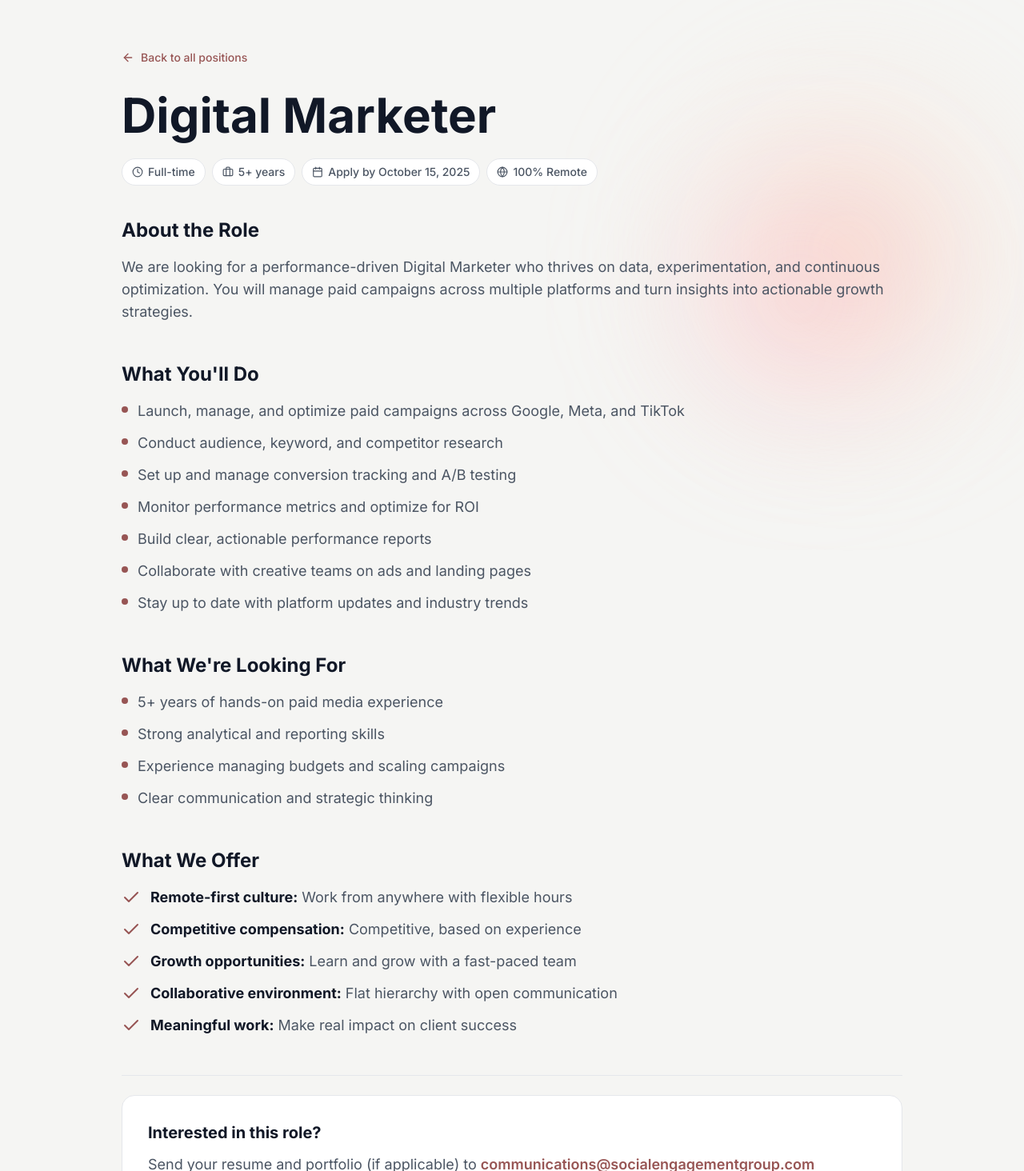
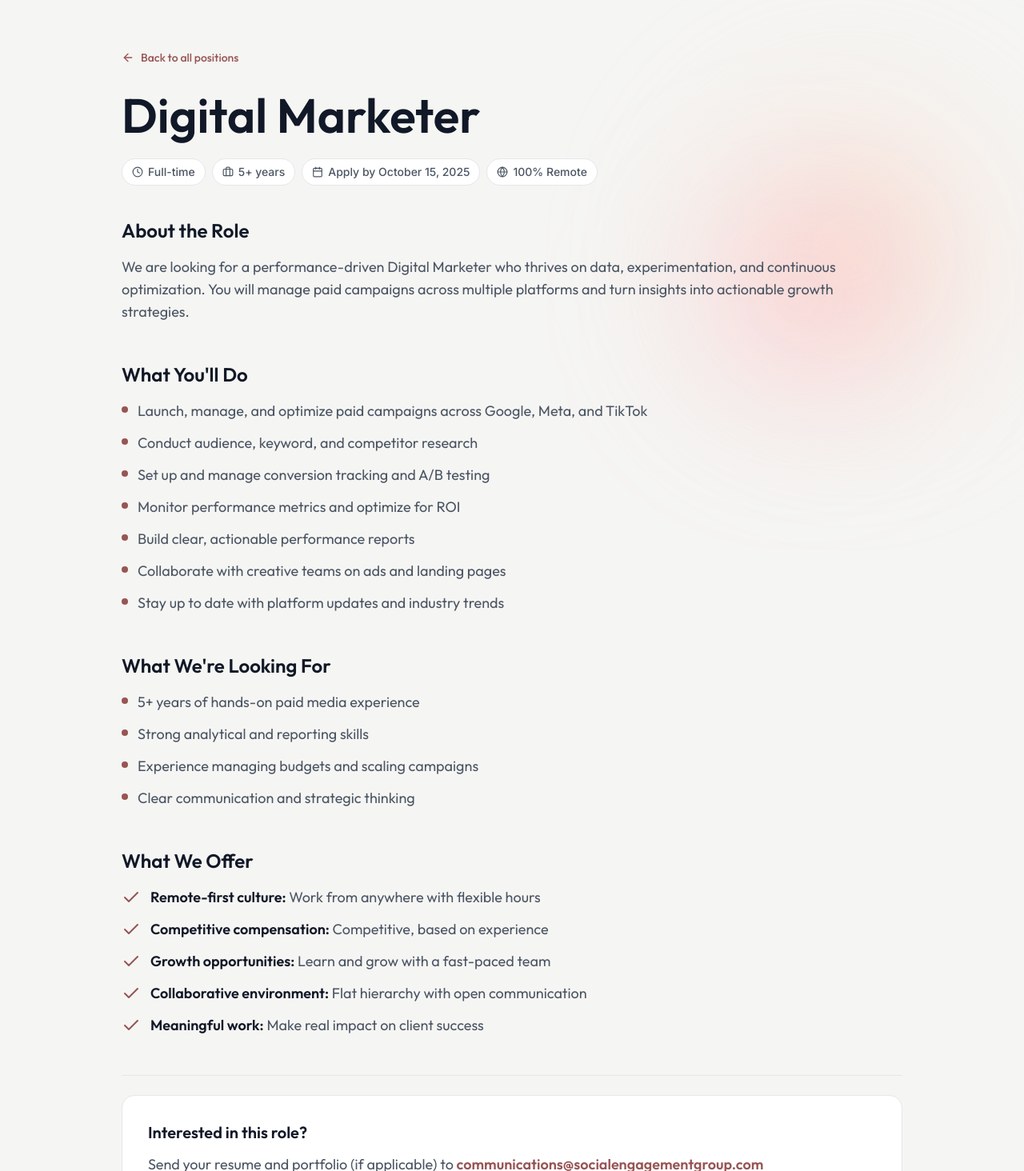
Before and after one commit to SocialEngagementGroup/marketing, a React (Vite) app: page /careers/digital-marketer in a window 1280 px wide. Shown: the part 66-1530 px from the top of the page at 80% size. Built offline with nearby package versions, Linux system fonts and the light colour scheme; a web font is replaced by a local one.

Commit message:
fonts updated in Career page

```diff
--- a/src/components/Careers/CareersHero/index.tsx
+++ b/src/components/Careers/CareersHero/index.tsx
@@ -22,12 +22,12 @@ const CareersHero: React.FC = () => {
           </div>
 
           {/* Headline - responsive font sizes */}
-          <h1 className="font-sans text-4xl sm:text-5xl md:text-6xl lg:text-[64px] font-bold text-gray-900 leading-[1.1] tracking-tight mb-5 sm:mb-6">
+          <h1 className="font-outfit text-4xl sm:text-5xl md:text-6xl lg:text-[64px] font-bold text-gray-900 leading-[1.1] tracking-tight mb-5 sm:mb-6">
             Be part of our mission
           </h1>
 
           {/* Subtext - larger for readability */}
-          <p className="font-sans text-base sm:text-lg md:text-xl text-gray-600 leading-relaxed max-w-xl">
+          <p className="font-outfit text-base sm:text-lg md:text-xl text-gray-600 leading-relaxed max-w-xl">
             We're looking for passionate people to join us on our mission. We value
             flat hierarchies, clear communication, and full ownership and responsibility.
           </p>
--- a/src/components/Careers/JobCard/index.tsx
+++ b/src/components/Careers/JobCard/index.tsx
@@ -24,7 +24,7 @@ const JobCard: React.FC<JobCardProps> = ({ job }) => {
             to={`/careers/${job.slug}`}
             className="block flex-1 min-w-0"
           >
-            <h3 className="font-sans text-lg sm:text-xl md:text-2xl font-bold text-brand-brick hover:text-gray-900 transition-colors duration-200 leading-snug">
+            <h3 className="font-outfit text-lg sm:text-xl md:text-2xl font-bold text-brand-brick hover:text-gray-900 transition-colors duration-200 leading-snug">
               {job.title}
             </h3>
           </Link>
@@ -40,7 +40,7 @@ const JobCard: React.FC<JobCardProps> = ({ job }) => {
         </div>
 
         {/* Summary - larger text */}
-        <p className="font-sans text-gray-500 text-sm sm:text-base leading-relaxed">
+        <p className="font-outfit text-gray-500 text-sm sm:text-base leading-relaxed">
           {job.summary}
         </p>
 
--- a/src/components/Careers/JobList/index.tsx
+++ b/src/components/Careers/JobList/index.tsx
@@ -15,10 +15,10 @@ const JobList: React.FC<JobListProps> = ({ jobs }) => {
   if (jobs.length === 0) {
     return (
       <div className="text-center py-16">
-        <p className="font-sans text-lg text-brand-black/50">
+        <p className="font-outfit text-lg text-brand-black/50">
           No positions available in this category at the moment.
         </p>
-        <p className="font-sans text-sm text-brand-black/40 mt-2">
+        <p className="font-outfit text-sm text-brand-black/40 mt-2">
           Check back soon or browse other categories.
         </p>
       </div>
--- a/src/pages/CareersPage.tsx
+++ b/src/pages/CareersPage.tsx
@@ -78,10 +78,10 @@ const CareersPage: React.FC = () => {
                     <path strokeLinecap="round" strokeLinejoin="round" strokeWidth={1.5} d="M21 13.255A23.931 23.931 0 0112 15c-3.183 0-6.22-.62-9-1.745M16 6V4a2 2 0 00-2-2h-4a2 2 0 00-2 2v2m4 6h.01M5 20h14a2 2 0 002-2V8a2 2 0 00-2-2H5a2 2 0 00-2 2v10a2 2 0 002 2z" />
                   </svg>
                 </div>
-                <h3 className="font-sans text-2xl font-bold text-gray-900 mb-3">
+                <h3 className="font-outfit text-2xl font-bold text-gray-900 mb-3">
                   No open positions
                 </h3>
-                <p className="font-sans text-lg text-gray-500 max-w-md mx-auto">
+                <p className="font-outfit text-lg text-gray-500 max-w-md mx-auto">
                   We don't have any open positions at the moment, but check back soon for new opportunities!
                 </p>
               </div>
--- a/src/pages/JobDetailPage.tsx
+++ b/src/pages/JobDetailPage.tsx
@@ -51,14 +51,14 @@ const JobDetailPage: React.FC = () => {
             className="inline-flex items-center gap-2 text-brand-brick hover:text-gray-900 transition-colors mb-6 sm:mb-8 group"
           >
             <ArrowLeft className="w-4 h-4 transition-transform group-hover:-translate-x-1" />
-            <span className="font-sans text-sm font-medium">Back to all positions</span>
+            <span className="font-outfit text-sm font-medium">Back to all positions</span>
           </Link>
 
           {job ? (
             <div>
               {/* Job Header */}
               <div className="mb-8 sm:mb-10">
-                <h1 className="font-sans text-3xl sm:text-4xl md:text-5xl lg:text-6xl font-bold text-gray-900 leading-tight mb-5 sm:mb-6">
+                <h1 className="font-outfit text-3xl sm:text-4xl md:text-5xl lg:text-6xl font-bold text-gray-900 leading-tight mb-5 sm:mb-6">
                   {job.title}
                 </h1>
 
@@ -87,24 +87,24 @@ const JobDetailPage: React.FC = () => {
               <div className="space-y-10 sm:space-y-12">
                 {/* About the Role */}
                 <section>
-                  <h2 className="font-sans text-xl sm:text-2xl font-bold text-gray-900 mb-4">
+                  <h2 className="font-outfit text-xl sm:text-2xl font-bold text-gray-900 mb-4">
                     About the Role
                   </h2>
-                  <p className="font-sans text-base sm:text-lg text-gray-600 leading-relaxed">
+                  <p className="font-outfit text-base sm:text-lg text-gray-600 leading-relaxed">
                     {job.aboutRole}
                   </p>
                 </section>
 
                 {/* What You'll Do */}
                 <section>
-                  <h2 className="font-sans text-xl sm:text-2xl font-bold text-gray-900 mb-4">
+                  <h2 className="font-outfit text-xl sm:text-2xl font-bold text-gray-900 mb-4">
                     What You'll Do
                   </h2>
                   <ul className="space-y-3">
                     {job.responsibilities.map((item, index) => (
                       <li key={index} className="flex items-start gap-3">
                         <span className="flex-shrink-0 w-2 h-2 mt-2 rounded-full bg-brand-brick" />
-                        <span className="font-sans text-base sm:text-lg text-gray-600">{item}</span>
+                        <span className="font-outfit text-base sm:text-lg text-gray-600">{item}</span>
                       </li>
                     ))}
                   </ul>
@@ -112,14 +112,14 @@ const JobDetailPage: React.FC = () => {
 
                 {/* What We're Looking For */}
                 <section>
-                  <h2 className="font-sans text-xl sm:text-2xl font-bold text-gray-900 mb-4">
+                  <h2 className="font-outfit text-xl sm:text-2xl font-bold text-gray-900 mb-4">
                     What We're Looking For
                   </h2>
                   <ul className="space-y-3">
                     {job.requirements.map((item, index) => (
                       <li key={index} className="flex items-start gap-3">
                         <span className="flex-shrink-0 w-2 h-2 mt-2 rounded-full bg-brand-brick" />
-                        <span className="font-sans text-base sm:text-lg text-gray-600">{item}</span>
+                        <span className="font-outfit text-base sm:text-lg text-gray-600">{item}</span>
                       </li>
                     ))}
                   </ul>
@@ -127,37 +127,37 @@ const JobDetailPage: React.FC = () => {
 
                 {/* What We Offer */}
                 <section>
-                  <h2 className="font-sans text-xl sm:text-2xl font-bold text-gray-900 mb-4">
+                  <h2 className="font-outfit text-xl sm:text-2xl font-bold text-gray-900 mb-4">
                     What We Offer
                   </h2>
                   <ul className="space-y-3">
                     <li className="flex items-start gap-3">
                       <Check className="flex-shrink-0 w-5 h-5 sm:w-6 sm:h-6 text-brand-brick mt-0.5" />
-                      <span className="font-sans text-base sm:text-lg text-gray-600">
+                      <span className="font-outfit text-base sm:text-lg text-gray-600">
                         <strong className="text-gray-900">Remote-first culture:</strong> Work from anywhere with flexible hours
                       </span>
                     </li>
                     <li className="flex items-start gap-3">
                       <Check className="flex-shrink-0 w-5 h-5 sm:w-6 sm:h-6 text-brand-brick mt-0.5" />
-                      <span className="font-sans text-base sm:text-lg text-gray-600">
+                      <span className="font-outfit text-base sm:text-lg text-gray-600">
                         <strong className="text-gray-900">Competitive compensation:</strong> {job.compensation}
                       </span>
                     </li>
                     <li className="flex items-start gap-3">
                       <Check className="flex-shrink-0 w-5 h-5 sm:w-6 sm:h-6 text-brand-brick mt-0.5" />
-                      <span className="font-sans text-base sm:text-lg text-gray-600">
+                      <span className="font-outfit text-base sm:text-lg text-gray-600">
                         <strong className="text-gray-900">Growth opportunities:</strong> Learn and grow with a fast-paced team
                       </span>
                     </li>
                     <li className="flex items-start gap-3">
                       <Check className="flex-shrink-0 w-5 h-5 sm:w-6 sm:h-6 text-brand-brick mt-0.5" />
-                      <span className="font-sans text-base sm:text-lg text-gray-600">
+                      <span className="font-outfit text-base sm:text-lg text-gray-600">
                         <strong className="text-gray-900">Collaborative environment:</strong> Flat hierarchy with open communication
                       </span>
                     </li>
                     <li className="flex items-start gap-3">
                       <Check className="flex-shrink-0 w-5 h-5 sm:w-6 sm:h-6 text-brand-brick mt-0.5" />
-                      <span className="font-sans text-base sm:text-lg text-gray-600">
+                      <span className="font-outfit text-base sm:text-lg text-gray-600">
                         <strong className="text-gray-900">Meaningful work:</strong> Make real impact on client success
                       </span>
                     </li>
@@ -167,10 +167,10 @@ const JobDetailPage: React.FC = () => {
                 {/* Apply CTA */}
                 <section className="pt-6 border-t border-gray-200">
                   <div className="bg-white rounded-2xl p-6 sm:p-8 border border-gray-200">
-                    <h3 className="font-sans text-lg sm:text-xl font-bold text-gray-900 mb-3">
+                    <h3 className="font-outfit text-lg sm:text-xl font-bold text-gray-900 mb-3">
                       Interested in this role?
                     </h3>
-                    <p className="font-sans text-gray-600 text-base sm:text-lg leading-relaxed mb-3">
+                    <p className="font-outfit text-gray-600 text-base sm:text-lg leading-relaxed mb-3">
                       Send your resume and portfolio (if applicable) to{' '}
                       <a
                         href={`mailto:communications@socialengagementgroup.com?subject=${encodeURIComponent(`${job.title} - [Your Name]`)}`}
@@ -179,7 +179,7 @@ const JobDetailPage: React.FC = () => {
                         communications@socialengagementgroup.com
                       </a>
                     </p>
-                    <p className="font-sans text-gray-500 text-sm">
+                    <p className="font-outfit text-gray-500 text-sm">
                       Use subject format: <span className="font-medium text-gray-700">{job.title} - [Your Name]</span>
                     </p>
                   </div>
@@ -188,10 +188,10 @@ const JobDetailPage: React.FC = () => {
             </div>
           ) : (
             <div className="text-center py-12 sm:py-16">
-              <h1 className="font-sans text-2xl sm:text-3xl font-bold text-gray-900 mb-4">
+              <h1 className="font-outfit text-2xl sm:text-3xl font-bold text-gray-900 mb-4">
                 Position Not Found
               </h1>
-              <p className="font-sans text-base sm:text-lg text-gray-500 mb-6 sm:mb-8">
+              <p className="font-outfit text-base sm:text-lg text-gray-500 mb-6 sm:mb-8">
                 The job you're looking for doesn't exist or has been filled.
               </p>
               <Link
```
